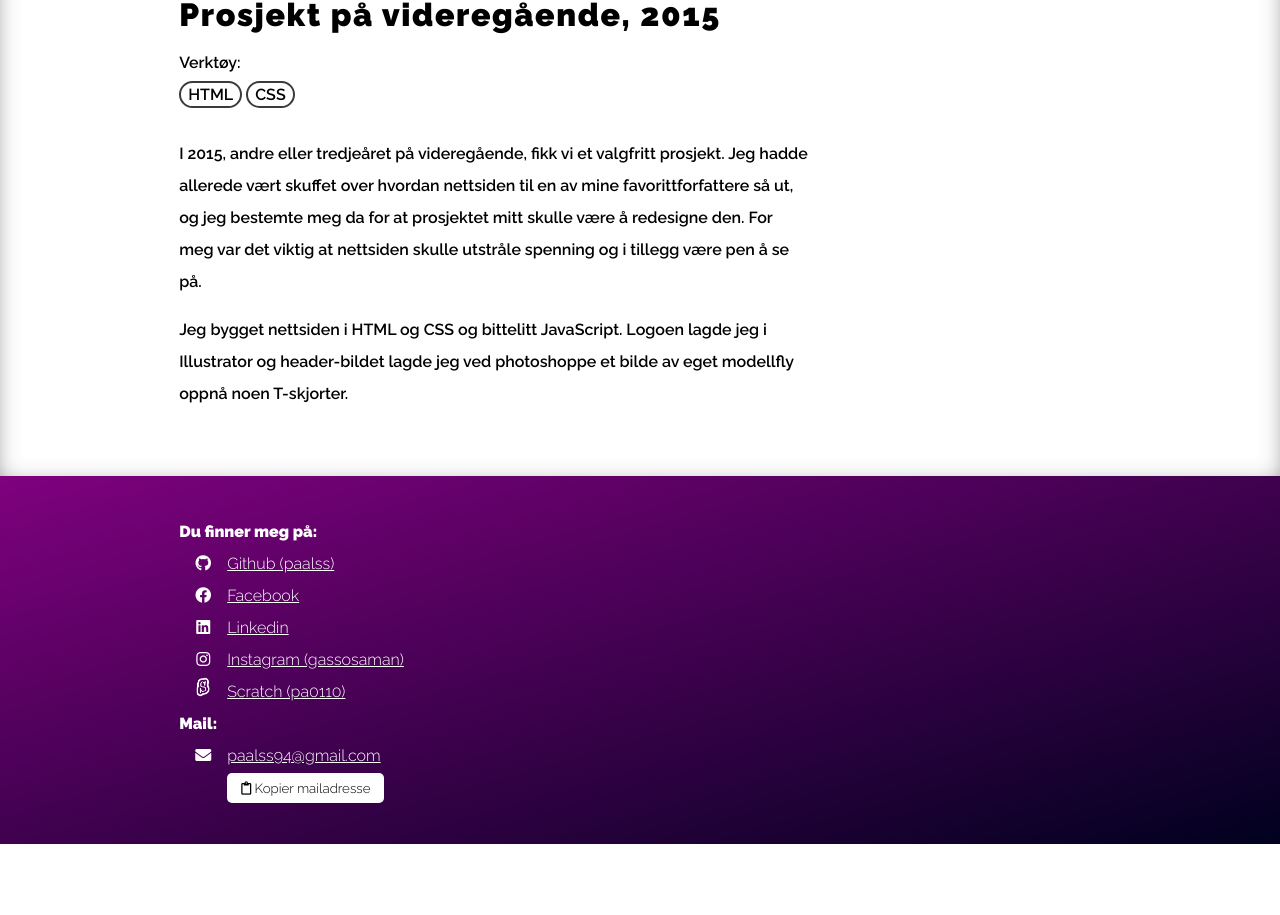
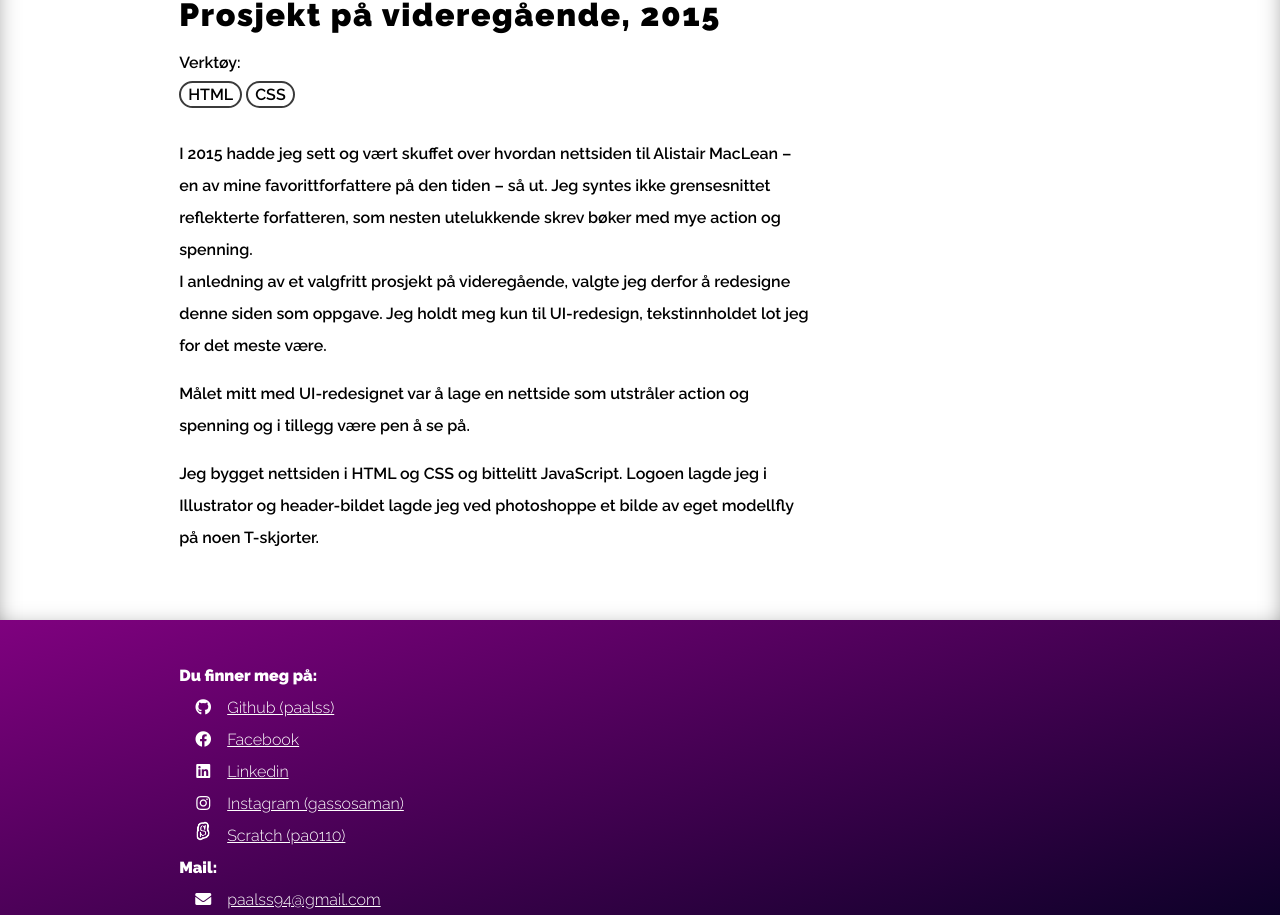
Before and after one commit to paalss/portfolio, a React (Create React App) app: page /portfolio/webwork/maclean in a window 1280 px wide. Shown: the part 796-1711 px from the top of the page. Before the commit the page ends 1640 px from the top, so only its background shows below. Built offline with nearby package versions, Linux system fonts and the light colour scheme.

Commit message:
Oppdaterte maclean beskrivelsen og readme litt

```diff
--- a/src/pages/Maclean.js
+++ b/src/pages/Maclean.js
@@ -30,16 +30,22 @@ function Maclean() {
         </span>
       </h2>
       <p>
-        I 2015, andre eller tredjeåret på videregående, fikk vi et valgfritt
-        prosjekt. Jeg hadde allerede vært skuffet over hvordan nettsiden til en
-        av mine favorittforfattere så ut, og jeg bestemte meg da for at
-        prosjektet mitt skulle være å redesigne den. For meg var det viktig at
-        nettsiden skulle utstråle spenning og i tillegg være pen å se på.
+        I 2015 hadde jeg sett og vært skuffet over hvordan nettsiden til
+        Alistair MacLean – en av mine favorittforfattere på den tiden – så ut.
+        Jeg syntes ikke grensesnittet reflekterte forfatteren, som nesten
+        utelukkende skrev bøker med mye action og spenning.
+        <br />I anledning av et valgfritt prosjekt på videregående, valgte jeg
+        derfor å redesigne denne siden som oppgave. Jeg holdt meg kun til
+        UI-redesign, tekstinnholdet lot jeg for det meste være.
+      </p>
+      <p>
+        Målet mitt med UI-redesignet var å lage en nettside som utstråler
+        action og spenning og i tillegg være pen å se på.
       </p>
       <p>
         Jeg bygget nettsiden i HTML og CSS og bittelitt JavaScript. Logoen lagde
         jeg i Illustrator og header-bildet lagde jeg ved photoshoppe et bilde av
-        eget modellfly oppnå noen T-skjorter.
+        eget modellfly på noen T-skjorter.
       </p>
     </>
   );
```
Also changed, not shown: 1 other file (tests, documents, lock files or other folders).
